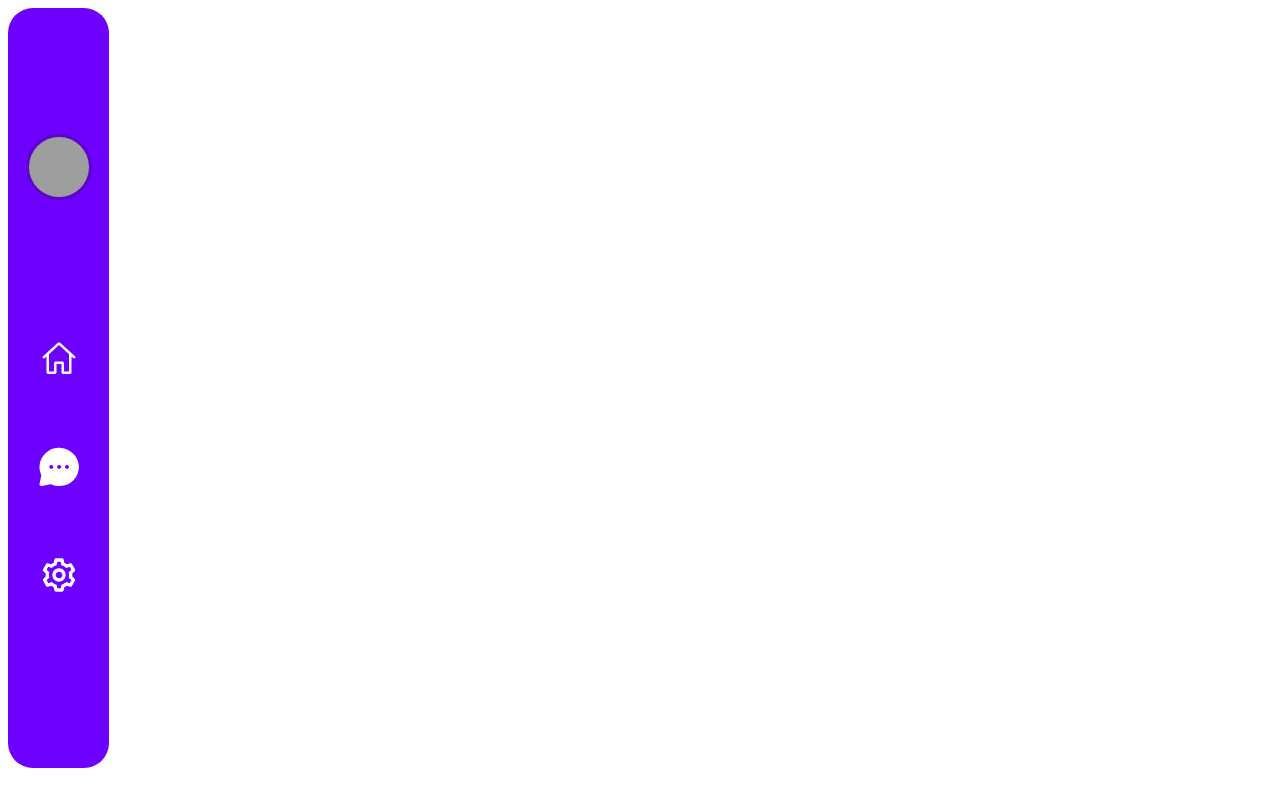
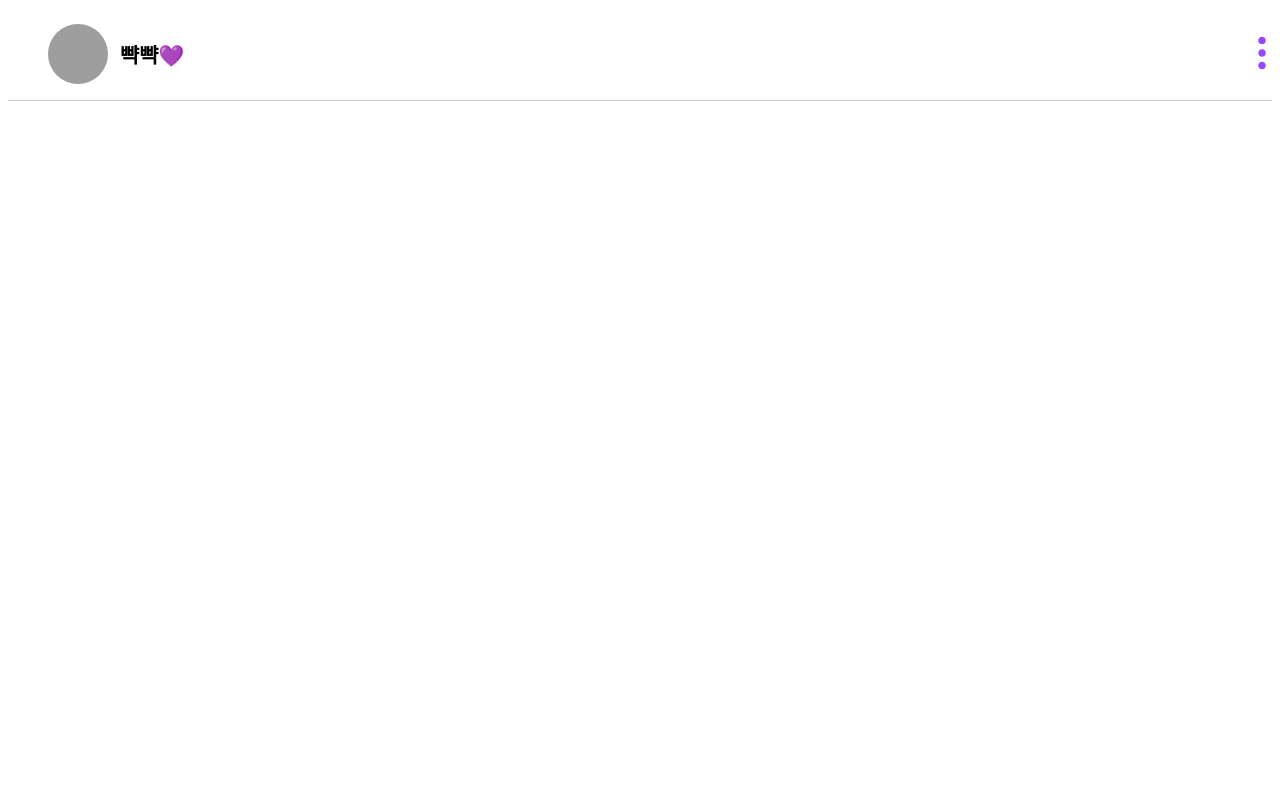
Before and after one commit to jio-ping/react-work, a React (Vite) app in the folder chatting/: page / in a window 1280 px wide. Built offline with nearby package versions, Linux system fonts and the light colour scheme; grey boxes are pictures that could not be loaded.

Commit message:
Feat : 채팅방 정보 컴포넌트

```diff
--- a/chatting/src/App.jsx
+++ b/chatting/src/App.jsx
@@ -5,13 +5,14 @@ import {
   MessageInput,
   ChatroomList,
   ChatSummary,
+  ChatroomInfo,
   NavBar,
 } from "./components/index.js";
 
 function App() {
   return (
     <>
-      <NavBar />
+      <ChatroomInfo />
     </>
   );
 }
--- /dev/null
+++ b/chatting/src/components/ChatroomInfo/ChatroomInfo.jsx
@@ -0,0 +1,22 @@
+import { A11yHidden } from "../index";
+import style from "./ChatroomInfo.module.css";
+// import PropTypes from "prop-types";
+
+function ChatroomInfo() {
+  return (
+    <div className={style.chatroom_info}>
+      <figure className={style.participants_info}>
+        <img src="/src/test_data/nqioadfh.jpeg" alt="" />
+        <figcaption>뺙뺙💜</figcaption>
+      </figure>
+      <button type="button">
+        <img src="../../../public/more.svg" alt="" />
+      </button>
+    </div>
+  );
+}
+/*ChatroomInfo.prototype = {
+
+};*/
+
+export default ChatroomInfo;
--- /dev/null
+++ b/chatting/src/components/ChatroomInfo/ChatroomInfo.module.css
@@ -0,0 +1,24 @@
+.chatroom_info {
+  display: flex;
+  justify-content: space-between;
+  border-block-end: 1px solid rgba(180, 171, 171, 0.66);
+  .participants_info {
+    display: flex;
+    align-items: center;
+    gap: 12px;
+    & img {
+      width: 60px;
+      height: 60px;
+      border-radius: 50%;
+    }
+    & figcaption {
+      font-size: 1.3rem;
+      font-style: normal;
+      font-weight: 600;
+    }
+  }
+  & button {
+    border: none;
+    background-color: transparent;
+  }
+}
--- a/chatting/src/components/index.js
+++ b/chatting/src/components/index.js
@@ -1,5 +1,6 @@
 export { default as A11yHidden } from "./A11yHidden/A11yHidden";
 export { default as NavBar } from "./NavBar/NavBar";
+export { default as ChatroomInfo } from "./ChatroomInfo/ChatroomInfo";
 export { default as ChatSummary } from "./ChatSummary/ChatSummary";
 export { default as SpeechBubble } from "./SpeechBubble/SpeechBubble";
 export { default as MessageInput } from "./MessageInput/MessageInput";
```
Also changed, not shown: chatting/public/more.svg (added).
